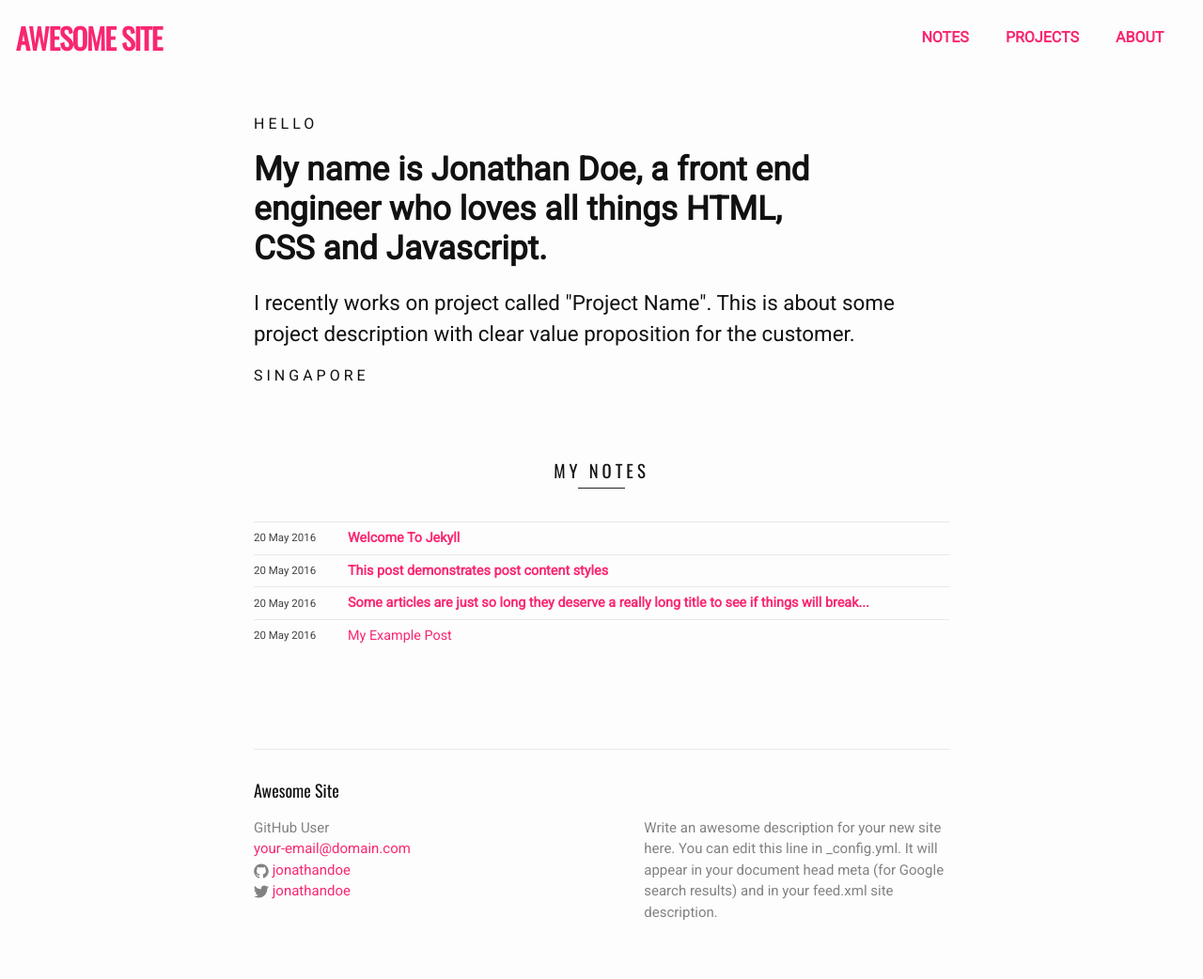
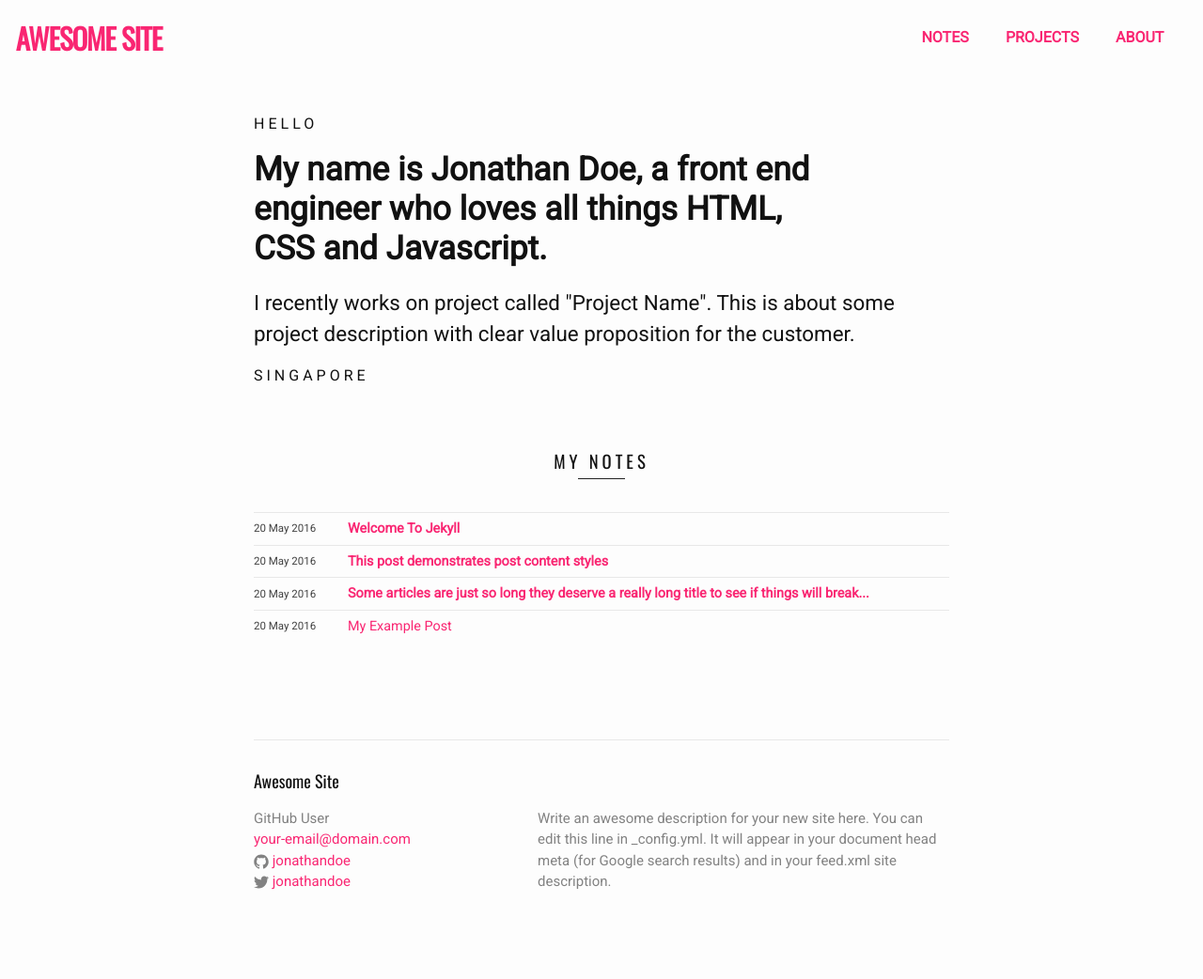
Before and after one commit to centros4520/t-2021, a Jekyll site: the page built from index.html, in a window 1280 px wide. Shown: the whole page at 94% size. Built offline with Jekyll 4.4.1, drawn with Linux system fonts in a browser that asks for light colours; nearby versions of some CDN libraries; after the commit the page ends 1010 px from its top, so only the background shows below that.

Commit message:
Update footer width

```diff
--- a/_sass/custom.scss
+++ b/_sass/custom.scss
@@ -250,6 +250,46 @@ Fixes
   }
 }
 
+
+/* --------------------------------
+
+Footer
+
+-------------------------------- */
+.footer-col-1 {
+  width: -webkit-calc(35% - (#{$spacing-unit} / 2));
+  width:         calc(35% - (#{$spacing-unit} / 2));
+}
+
+.footer-col-2 {
+  width: -webkit-calc(5% - (#{$spacing-unit} / 2));
+  width:         calc(5% - (#{$spacing-unit} / 2));
+}
+
+.footer-col-3 {
+  width: -webkit-calc(60% - (#{$spacing-unit} / 2));
+  width:         calc(60% - (#{$spacing-unit} / 2));
+}
+@include media-query($on-laptop) {
+  .footer-col-1,
+  .footer-col-2 {
+    width: -webkit-calc(50% - (#{$spacing-unit} / 2));
+    width:         calc(50% - (#{$spacing-unit} / 2));
+  }
+  .footer-col-3 {
+    width: -webkit-calc(100% - (#{$spacing-unit} / 2));
+    width:         calc(100% - (#{$spacing-unit} / 2));
+  }
+}
+
+@include media-query($on-palm) {
+  .footer-col {
+    float: none;
+    width: -webkit-calc(100% - (#{$spacing-unit} / 2));
+    width:         calc(100% - (#{$spacing-unit} / 2));
+  }
+}
+
 /* --------------------------------
 
 // Import partials.
--- a/_sass/custom/_homepage.scss
+++ b/_sass/custom/_homepage.scss
@@ -17,7 +17,7 @@ $spacer: 20px;
 @include min-media-query($on-laptop) {
  .jumbotron {
     padding: ($spacer * 1) 0 ($spacer * 1);
-    margin-bottom: ($spacer * 2);
+    margin-bottom: ($spacer * 1.5);
  }
 }
 
```
